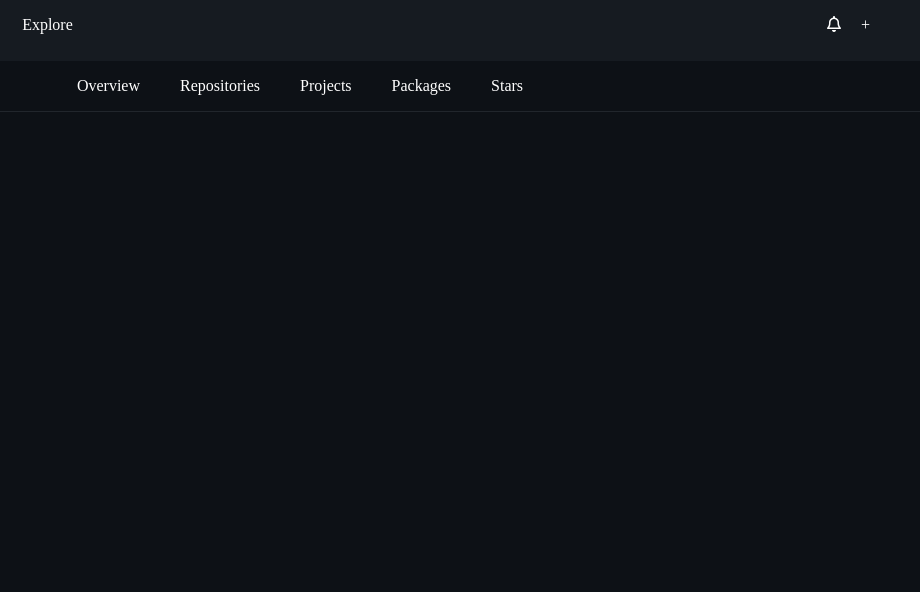
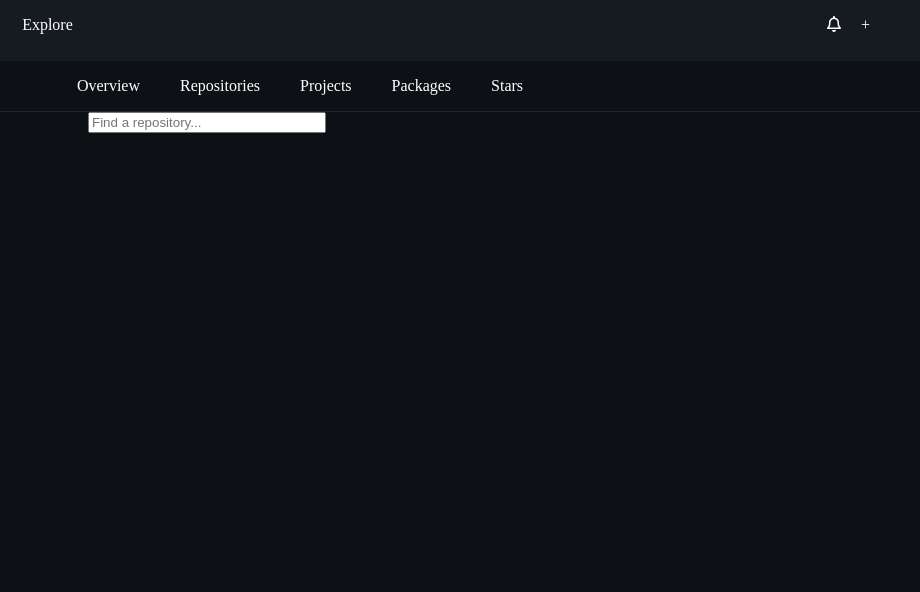
Before and after one commit to chawthorne02/github-recreate, a plain HTML site: page index.html in a window 1280 px wide. Shown: the top 592 px of the page, 360-1280 px from the left. Drawn offline with Linux system fonts and the light colour scheme.

Commit message:
added input for finding a repository

```diff
--- a/index.html
+++ b/index.html
@@ -46,6 +46,9 @@
     </div>
 </header>
 
+
+<main class="container">
+
 <section class="pic-info">
     <img src="https://avatars.githubusercontent.com/u/81435985?v=4" width="260" height="260">
     <h1 class="names">
@@ -63,7 +66,7 @@
 </section>
 
 <section class="projects">
-
+    <input type="text" name="name" placeholder="Find a repository...">
 </section>
 
 
@@ -83,6 +86,8 @@
 
 
 
+
+</main>
     <script src="main.js"></script>
 </body>
 </html>
--- a/styles.css
+++ b/styles.css
@@ -7,6 +7,12 @@ body {
 *, *::before, *::after {
     box-sizing: inherit;
 }
+
+
+.container {
+    display: flex;
+}
+
 
 .top-bar {
     display: flex;
@@ -76,7 +82,6 @@ body {
 
 .fullname {
     display: block;
-    margin-left:
 }
 
 .username {
@@ -96,3 +101,13 @@ body {
     margin-right: 141px;
     padding-top: 26px;
 }
+
+.projects {
+    width: 60%;
+    display: flex;
+    flex-direction: column;
+}
+
+input {
+    width: 30%;
+}
```
